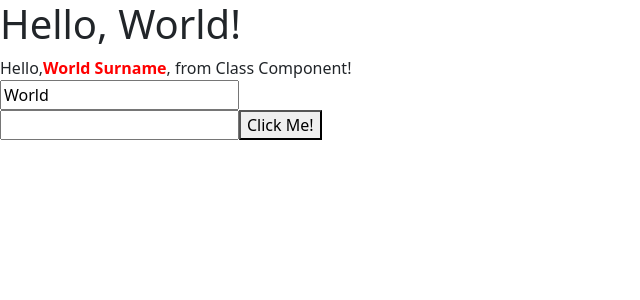
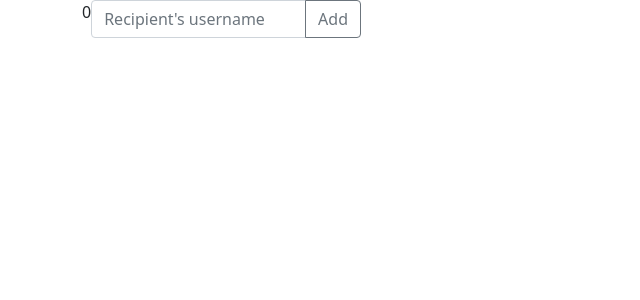
Before and after one commit to tsimonavicius/spring-courses-2021-04, a React (Create React App) app in the folder restful-eshop/eshop-ui/: page / in a window 1280 px wide. Shown: the top 300 px of the page, without its empty margins (0-640 px from the left). Built offline with nearby package versions, Linux system fonts and the light colour scheme.

Commit message:
22 paskaita controlled component call method

```diff
--- a/restful-eshop/eshop-ui/src/App.js
+++ b/restful-eshop/eshop-ui/src/App.js
@@ -1,16 +1,18 @@
 import HelloWorld from "./components/HelloWorld";
 import "./style.css"
 import ItemUncontrolledComponent from "./components/examples/uncontrolled/ItemUncontrolledComponent";
+import Item from "./components/examples/controlled/Item";
 
 function App() {
 	return (
-		<div className="App">
-			<h1>Hello, World!</h1>
+		<div className="App container">
+			{/*<h1>Hello, World!</h1>
 			<HelloWorld user={{
 				name: "World",
 				surname: "Surname"
 			}} />
-			<ItemUncontrolledComponent/>
+			<ItemUncontrolledComponent/>*/}
+			<Item/>
 		</div>
 	);
 }
--- /dev/null
+++ b/restful-eshop/eshop-ui/src/components/examples/controlled/Item.js
@@ -0,0 +1,39 @@
+import React from "react";
+
+export default class Item extends React.Component {
+
+    constructor(props, context) {
+        super(props, context);
+
+        this.state = {
+            text: '',
+            quantity: 0
+        }
+    }
+
+    onHandlingAddQuantity() {
+        let { quantity } = this.state;
+       // const quantity = this.state.quantity;
+        //const text = this.state.text;
+        quantity = quantity + 1;
+
+        this.setState( { quantity });
+    }
+
+    render() {
+        return (
+            <>
+                <div className="col-3">
+                    <div className="input-group col-sm-6">
+                        {this.state.quantity}
+                        <input type="text" className="form-control" placeholder="Recipient's username"
+                               aria-label="Recipient's username with two button addons"/>
+                        <button className="btn btn-outline-secondary"
+                                type="button"
+                                onClick={() => this.onHandlingAddQuantity()}>Add</button>
+                    </div>
+                </div>
+            </>
+        );
+    }
+}
```
